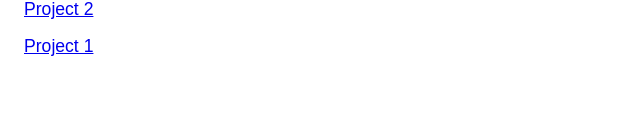
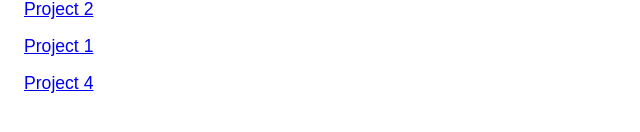
Before and after one commit to Androo1213/androo1213.github.io, a plain HTML site: page index.html in a window 1280 px wide. Shown: the part 120-252 px from the top of the page, without its empty margins (0-640 px from the left). Drawn offline with Linux system fonts and the light colour scheme.

Commit message:
Update index.html

```diff
--- a/index.html
+++ b/index.html
@@ -13,5 +13,6 @@
   <p><a href="Project 3/index.html">Project 3</a></p>
   <p><a href="Project2/index.html">Project 2</a></p>
   <p><a href="Project%201/index.html">Project 1</a></p>
+  <p><a href="Project4/index.html">Project 4</a></p>
 </body>
 </html>
```
